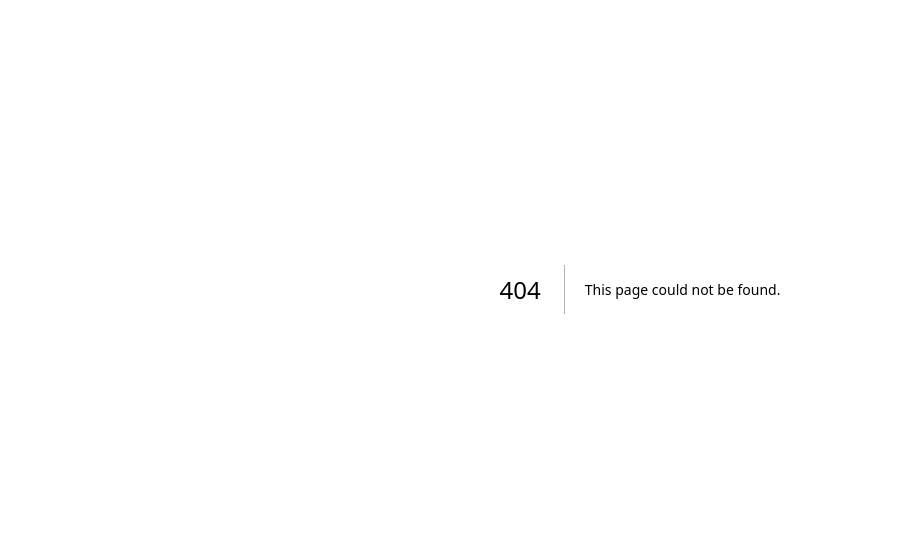
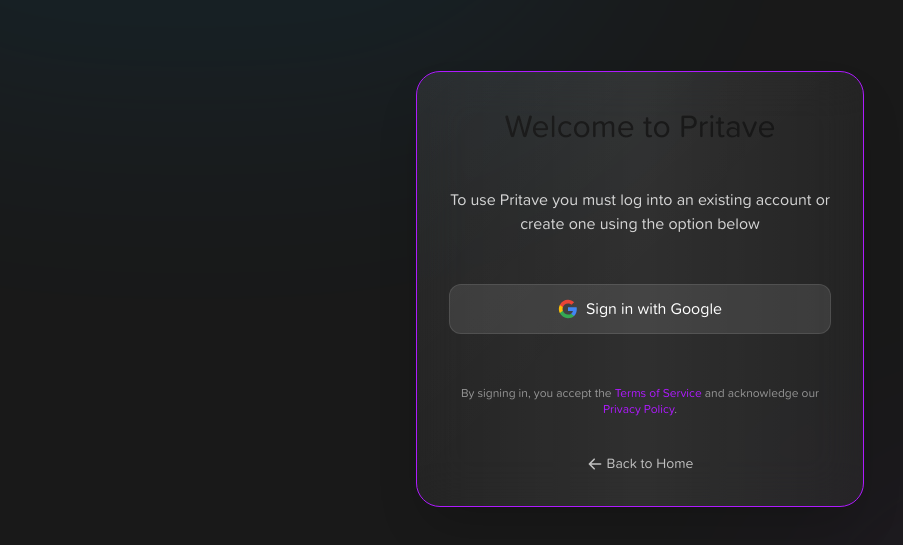
Before and after one commit to Nebulaz7/pritave, a Next.js app: page /signin in a window 1280 px wide. Before the commit this address had no page. Shown: the part 111-656 px from the top of the page, without its empty margins (0-903 px from the left). Built offline with nearby package versions, Linux system fonts and the light colour scheme.

Commit message:
Implement SignIn component with OAuth login options; refactor Hero and NavBar components to use Link for navigation; update layout metadata and styling

```diff
--- a/app/components/Hero.tsx
+++ b/app/components/Hero.tsx
@@ -1,5 +1,6 @@
 import React from "react";
 import Image from "next/image";
+import Link from "next/link";
 
 const Hero = () => {
   return (
@@ -33,10 +34,13 @@
             </p>
 
             <div className="flex justify-center">
-              <button className="group relative px-8 py-4 bg-[#0f0f0f] cursor-pointer text-white font-semibold rounded-full shadow-lg border-none hover:-translate-y-1 transition-all duration-300 transform hover:scale-105">
+              <Link
+                href="/signin"
+                className="group relative px-8 py-4 bg-[#0f0f0f] cursor-pointer text-white font-semibold rounded-full shadow-lg border-none hover:-translate-y-1 transition-all duration-300 transform hover:scale-105"
+              >
                 <span className="relative z-10">Get Started</span>
                 <div className="absolute inset-0  bg-[#1a1a1a] rounded-full opacity-0 group-hover:opacity-100 transition-opacity duration-300"></div>
-              </button>
+              </Link>
             </div>
           </div>
         </div>
--- a/app/components/NavBar.tsx
+++ b/app/components/NavBar.tsx
@@ -1,4 +1,5 @@
 import React from "react";
+import Link from "next/link";
 
 const NavBar = () => {
   return (
@@ -17,9 +18,12 @@
           </h1>
         </div>
         <div>
-          <button className="appearance-none px-6 py-1 font-heading rounded-full text-sm bg-white/10 border border-white/20 hover:bg-white/20 focus-visible:bg-white/20 text-white backdrop-blur-sm transition-all duration-200">
+          <Link
+            href="/signin"
+            className="appearance-none cursor-pointer px-6 py-1 font-heading rounded-full text-sm bg-white/10 border border-white/20 hover:bg-white/20 focus-visible:bg-white/20 text-white backdrop-blur-sm transition-all duration-200"
+          >
             Try now
-          </button>
+          </Link>
         </div>
       </div>
     </header>
--- a/app/layout.tsx
+++ b/app/layout.tsx
@@ -1,20 +1,10 @@
 import type { Metadata } from "next";
-import { Geist, Geist_Mono } from "next/font/google";
 import "./globals.css";
 
-const geistSans = Geist({
-  variable: "--font-geist-sans",
-  subsets: ["latin"],
-});
-
-const geistMono = Geist_Mono({
-  variable: "--font-geist-mono",
-  subsets: ["latin"],
-});
-
 export const metadata: Metadata = {
-  title: "Create Next App",
-  description: "Generated by create next app",
+  title: "Pritave - Anonymous Chat Rooms",
+  description:
+    "Speak freely in anonymous, time-limited chat rooms. Filtered or unfiltered. Your voice, your rules.",
 };
 
 export default function RootLayout({
@@ -24,11 +14,7 @@
 }>) {
   return (
     <html lang="en" suppressHydrationWarning={true}>
-      <body
-        className={`${geistSans.variable} ${geistMono.variable} antialiased`}
-      >
-        {children}
-      </body>
+      <body className="font-proxima antialiased">{children}</body>
     </html>
   );
 }
--- /dev/null
+++ b/app/signin/page.tsx
@@ -0,0 +1,8 @@
+import React from "react";
+import SignIn from "./signIn";
+
+const page = () => {
+  return <SignIn />;
+};
+
+export default page;
--- /dev/null
+++ b/app/signin/signIn.tsx
@@ -0,0 +1,150 @@
+"use client";
+import React from "react";
+import { motion } from "framer-motion";
+import Link from "next/link";
+
+const SignIn = () => {
+  const handleOAuthLogin = (provider: string) => {
+    // Handle OAuth login logic here
+    console.log(`Logging in with ${provider}`);
+  };
+
+  return (
+    <div className="min-h-screen flex items-center justify-center px-4 py-12 bg-black/90">
+      {/* Background glow effect */}
+      <div className="absolute inset-0 overflow-hidden pointer-events-none">
+        <div className="absolute -top-[40%] -left-[20%] w-[70%] h-[70%] bg-sky-500/20 rounded-full blur-[120px] opacity-30"></div>
+        <div className="absolute -bottom-[30%] -right-[20%] w-[60%] h-[60%] bg-purple-500/20 rounded-full blur-[120px] opacity-20"></div>
+      </div>
+
+      <motion.div
+        initial={{ opacity: 0, y: 20 }}
+        animate={{ opacity: 1, y: 0 }}
+        transition={{ duration: 0.5 }}
+        className="w-full max-w-md"
+      >
+        <div className="bg-gradient-to-r from-white/5 via-white/10 to-white/5 backdrop-blur-xl shadow-2xl shadow-black/20 rounded-3xl border border-[#af1aff] p-8 relative overflow-hidden">
+          {/* Glass shine overlay */}
+          <div className="absolute inset-0 bg-gradient-to-br from-white/10 via-transparent to-transparent rounded-3xl opacity-30 pointer-events-none"></div>
+
+          {/* Logo */}
+          <div className="flex justify-center mb-6 pb-3">
+            <h1 className="text-[32px] ">Welcome to Pritave</h1>
+          </div>
+
+          {/* Info text */}
+          <p className="text-white/80 text-center mb-8 pb-4">
+            To use Pritave you must log into an existing account or create one
+            using the option below
+          </p>
+
+          {/* Sign-in buttons */}
+          <div className="space-y-4 pb-5">
+            <button
+              onClick={() => handleOAuthLogin("google")}
+              className="w-full cursor-pointer bg-white/10 hover:border-[#af1aff] hover:bg-white/15 text-white font-medium py-3 px-4 rounded-xl border border-white/10 transition duration-300 flex items-center justify-center space-x-2 hover:shadow-lg hover:shadow-white/5"
+            >
+              <svg
+                className="w-5 h-5"
+                viewBox="0 0 24 24"
+                fill="none"
+                xmlns="http://www.w3.org/2000/svg"
+              >
+                <path
+                  d="M22.56 12.25c0-.78-.07-1.53-.2-2.25H12v4.26h5.92c-.26 1.37-1.04 2.53-2.21 3.31v2.77h3.57c2.08-1.92 3.28-4.74 3.28-8.09z"
+                  fill="#4285F4"
+                />
+                <path
+                  d="M12 23c2.97 0 5.46-.98 7.28-2.66l-3.57-2.77c-.98.66-2.23 1.06-3.71 1.06-2.86 0-5.29-1.93-6.16-4.53H2.18v2.84C3.99 20.53 7.7 23 12 23z"
+                  fill="#34A853"
+                />
+                <path
+                  d="M5.84 14.09c-.22-.66-.35-1.36-.35-2.09s.13-1.43.35-2.09V7.07H2.18C1.43 8.55 1 10.22 1 12s.43 3.45 1.18 4.93l2.85-2.22.81-.62z"
+                  fill="#FBBC05"
+                />
+                <path
+                  d="M12 5.38c1.62 0 3.06.56 4.21 1.64l3.15-3.15C17.45 2.09 14.97 1 12 1 7.7 1 3.99 3.47 2.18 7.07l3.66 2.84c.87-2.6 3.3-4.53 6.16-4.53z"
+                  fill="#EA4335"
+                />
+              </svg>
+              <span>Sign in with Google</span>
+            </button>
+
+            {/* <button className="w-full bg-white/10 hover:bg-white/15 text-white font-medium py-3 px-4 rounded-xl border border-white/10 transition duration-300 flex items-center justify-center space-x-2 hover:shadow-lg hover:shadow-white/5"> */}
+            {/* <button
+              onClick={() => handleOAuthLogin("github")}
+              className="w-full bg-sky-500 hover:bg-sky-600 text-white font-medium py-3 px-4 rounded-xl transition duration-300 flex items-center justify-center space-x-2 shadow-lg shadow-sky-500/20 hover:shadow-sky-500/30"
+            >
+              <svg
+                className="w-5 h-5"
+                viewBox="0 0 24 24"
+                fill="currentColor"
+                xmlns="http://www.w3.org/2000/svg"
+              >
+                <path
+                  fillRule="evenodd"
+                  clipRule="evenodd"
+                  d="M12 0C5.37 0 0 5.37 0 12c0 5.31 3.435 9.795 8.205 11.385.6.105.825-.255.825-.57 0-.285-.015-1.23-.015-2.235-3.015.555-3.795-.735-4.035-1.41-.135-.345-.72-1.41-1.23-1.695-.42-.225-1.02-.78-.015-.795.945-.015 1.62.87 1.845 1.23 1.08 1.815 2.805 1.305 3.495.99.105-.78.42-1.305.765-1.605-2.67-.3-5.46-1.335-5.46-5.925 0-1.305.465-2.385 1.23-3.225-.12-.3-.54-1.53.12-3.18 0 0 1.005-.315 3.3 1.23.96-.27 1.98-.405 3-.405s2.04.135 3 .405c2.295-1.56 3.3-1.23 3.3-1.23.66 1.65.24 2.88.12 3.18.765.84 1.23 1.905 1.23 3.225 0 4.605-2.805 5.625-5.475 5.925.435.375.81 1.095.81 2.22 0 1.605-.015 2.895-.015 3.3 0 .315.225.69.825.57A12.02 12.02 0 0024 12c0-6.63-5.37-12-12-12z"
+                />
+              </svg>
+              <span>Sign in with GitHub</span>
+            </button> */}
+
+            {/* Future sign-in options
+             <div className="relative my-6">
+              <div className="absolute inset-0 flex items-center">
+                <div className="w-full border-t border-white/10"></div>
+              </div>
+              <div className="relative flex justify-center text-sm">
+                <span className="px-2 bg-black/30 text-white/50 backdrop-blur-sm">
+                  Or continue with
+                </span>
+              </div>
+            </div>
+
+            <button className="w-full bg-sky-500 hover:bg-sky-600 text-white font-medium py-3 px-4 rounded-xl transition duration-300 flex items-center justify-center shadow-lg shadow-sky-500/20 hover:shadow-sky-500/30">
+              <span>Sign In with Email and Password</span>
+            </button> */}
+          </div>
+
+          {/* Terms and privacy */}
+          <p className="mt-8 text-xs text-center text-white/50 pb-3">
+            By signing in, you accept the{" "}
+            <Link href="#" className="text-[#af1aff]">
+              Terms of Service
+            </Link>{" "}
+            and acknowledge our{" "}
+            <Link href="#" className="text-[#af1aff]">
+              Privacy Policy
+            </Link>
+            .
+          </p>
+
+          {/* Back to Home */}
+          <div className="mt-6 text-center">
+            <Link
+              href="/"
+              className="text-white/70 hover:text-white text-sm flex items-center justify-center gap-1 transition duration-300"
+            >
+              <svg
+                xmlns="http://www.w3.org/2000/svg"
+                className="h-4 w-4"
+                viewBox="0 0 20 20"
+                fill="currentColor"
+              >
+                <path
+                  fillRule="evenodd"
+                  d="M9.707 16.707a1 1 0 01-1.414 0l-6-6a1 1 0 010-1.414l6-6a1 1 0 011.414 1.414L5.414 9H17a1 1 0 110 2H5.414l4.293 4.293a1 1 0 010 1.414z"
+                  clipRule="evenodd"
+                />
+              </svg>
+              Back to Home
+            </Link>
+          </div>
+        </div>
+      </motion.div>
+    </div>
+  );
+};
+
+export default SignIn;
```
Also changed, not shown: app/components/FeatureSection.tsx (added), app/dashboard/page.tsx (added).
